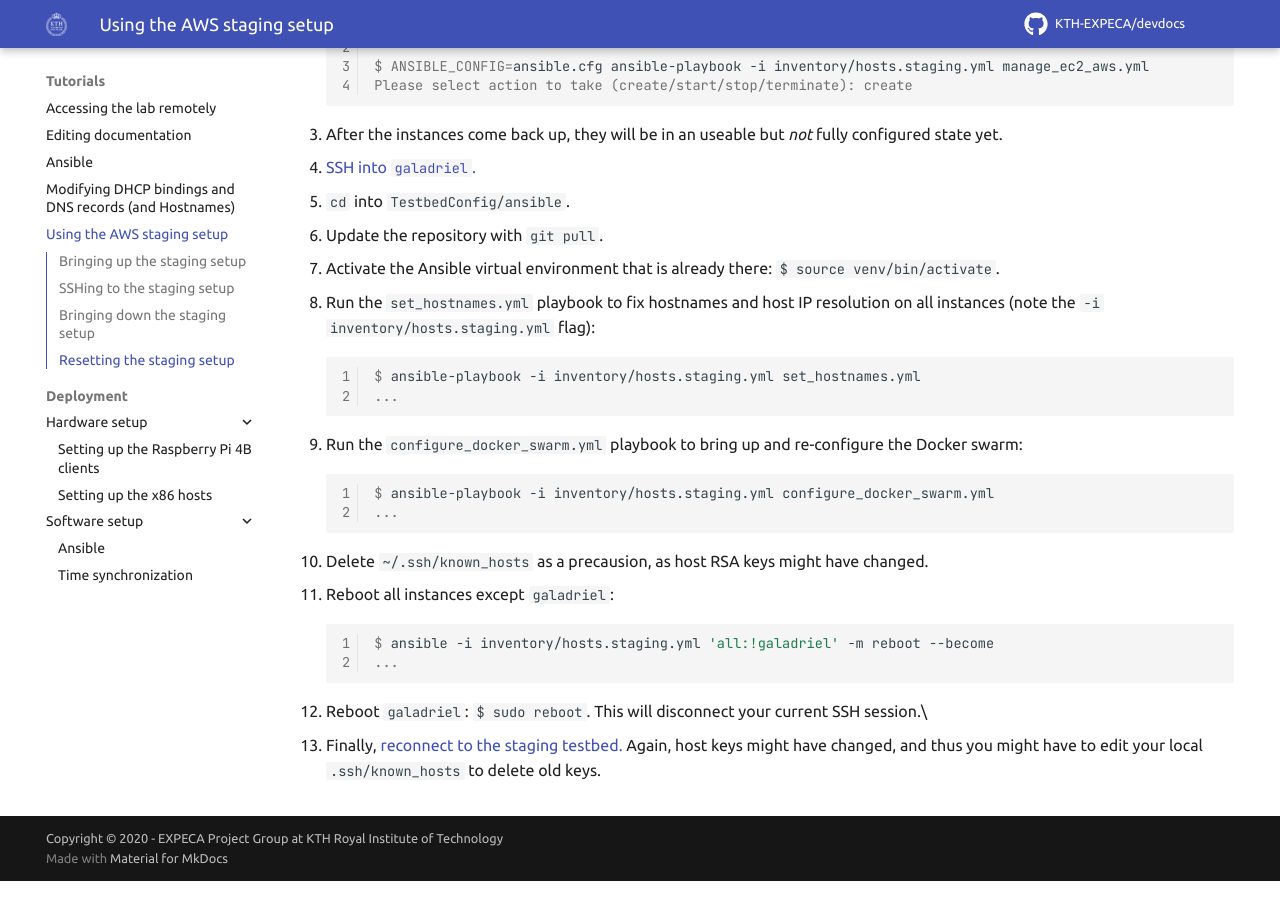
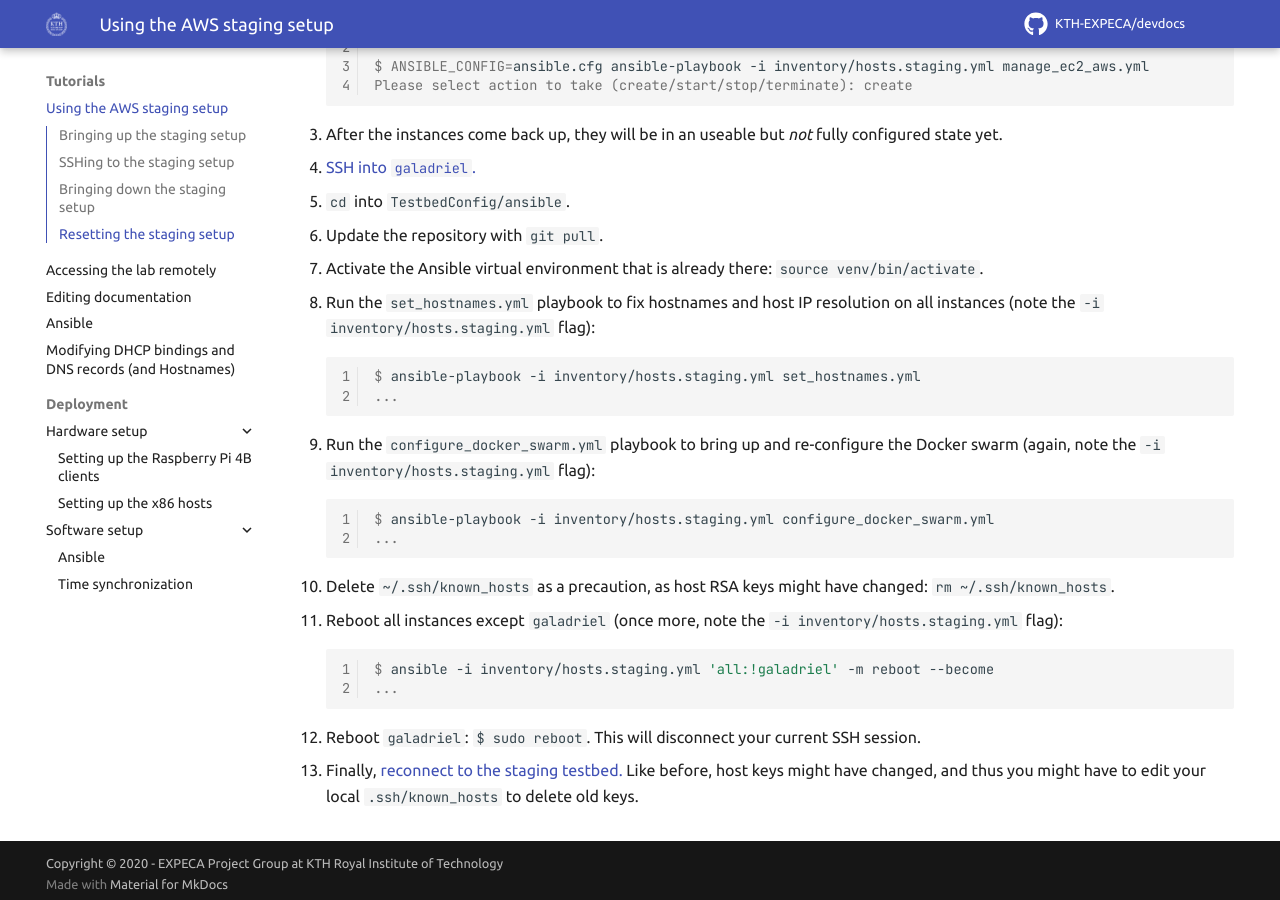
Before and after one commit to KTH-EXPECA/devdocs, an MkDocs documentation site: the page built from docs/tutorials/using_aws.md, in a window 1280 px wide and 900 px high, scrolled down 2302 px. Built offline with MkDocs 1.6.1 and Material for MkDocs 9.7.7, drawn with Linux system fonts in a browser that asks for light colours; comment, search, counter and statistics services are not loaded; some of the changed text lies outside the part shown.

Commit message:
fixing typos

````diff
--- a/docs/tutorials/using_aws.md
+++ b/docs/tutorials/using_aws.md
@@ -106,7 +106,7 @@ To reset the staging setup:
 4. [SSH into `galadriel`.](#sshing-to-the-staging-setup)
 5. `cd` into `TestbedConfig/ansible`.
 6. Update the repository with `git pull`.
-7. Activate the Ansible virtual environment that is already there: `$ source venv/bin/activate`.
+7. Activate the Ansible virtual environment that is already there: `source venv/bin/activate`.
 8. Run the `set_hostnames.yml` playbook to fix hostnames and host IP resolution on all instances (note the `-i inventory/hosts.staging.yml` flag):
 
     ``` console
@@ -114,15 +114,15 @@ To reset the staging setup:
     ...
     ```
 
-9. Run the `configure_docker_swarm.yml` playbook to bring up and re-configure the Docker swarm:
+9. Run the `configure_docker_swarm.yml` playbook to bring up and re-configure the Docker swarm (again, note the `-i inventory/hosts.staging.yml` flag):
 
     ``` console
     $ ansible-playbook -i inventory/hosts.staging.yml configure_docker_swarm.yml
     ...
     ```
 
-10. Delete `~/.ssh/known_hosts` as a precausion, as host RSA keys might have changed.
-11. Reboot all instances except `galadriel`:
+10. Delete `~/.ssh/known_hosts` as a precaution, as host RSA keys might have changed: `rm ~/.ssh/known_hosts`.
+11. Reboot all instances except `galadriel` (once more, note the `-i inventory/hosts.staging.yml` flag):
 
     ``` console
     $ ansible -i inventory/hosts.staging.yml 'all:!galadriel' -m reboot --become
@@ -130,7 +130,7 @@ To reset the staging setup:
     ```
 
 12. Reboot `galadriel`: `$ sudo reboot`.
-    This will disconnect your current SSH session.\
+    This will disconnect your current SSH session.
 
 13. Finally, [reconnect to the staging testbed.](#sshing-to-the-staging-setup)
-    Again, host keys might have changed, and thus you might have to edit your local `.ssh/known_hosts` to delete old keys.
+    Like before, host keys might have changed, and thus you might have to edit your local `.ssh/known_hosts` to delete old keys.
````
Also changed, not shown: other parts of docs/tutorials/using_aws.md (+1 -1 lines), docs/tutorials/.pages.
